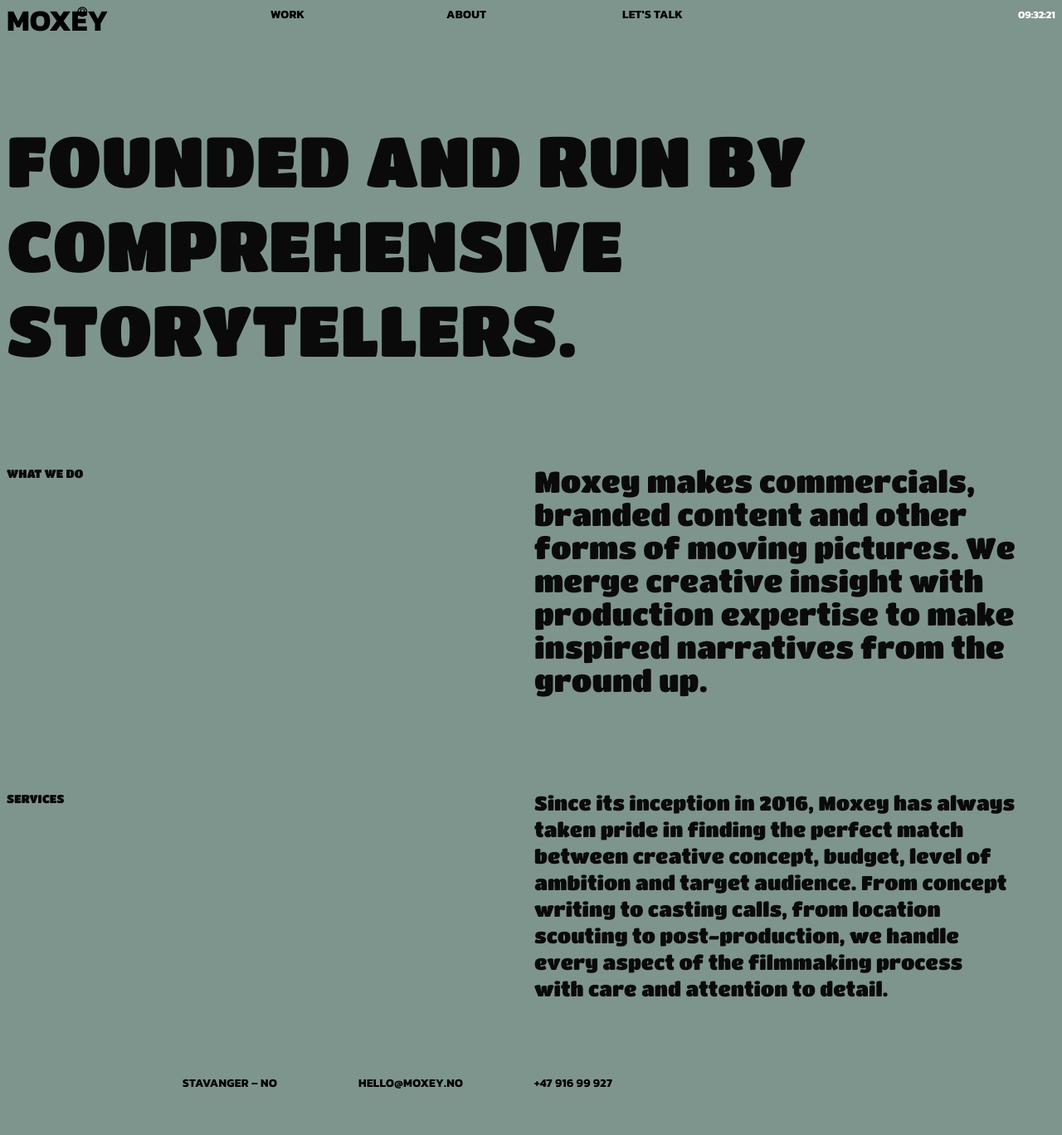
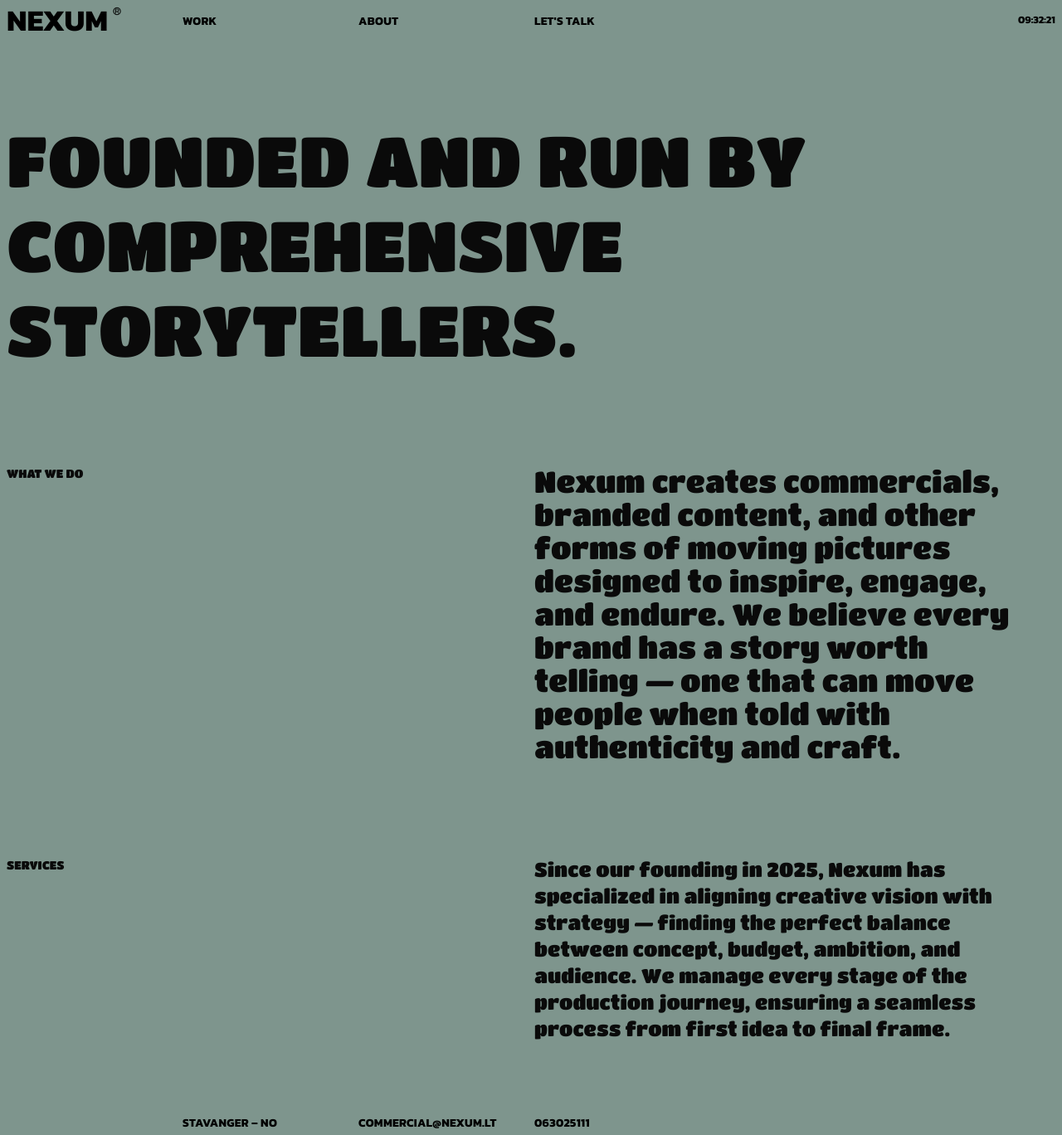
Before and after one commit to PauliusTaraskevicius/commercial-agency, a Next.js app: page /about in a window 1280 px wide. Shown: the whole page at 83% size. Before the commit the page ends 1320 px from the top, so only its background shows below. Built offline with nearby package versions, Linux system fonts and the light colour scheme.

Commit message:
12-Final (bug fixes)

```diff
--- a/src/app/about/page.tsx
+++ b/src/app/about/page.tsx
@@ -23,9 +23,10 @@
       <div className="col-span-12 pt-10 md:col-span-6 md:mr-[7.5%] md:pt-28">
         <div>
           <h2 className="text-4xl">
-            Moxey makes commercials, branded content and other forms of moving
-            pictures. We merge creative insight with production expertise to
-            make inspired narratives from the ground up.
+            Nexum creates commercials, branded content, and other forms of
+            moving pictures designed to inspire, engage, and endure. We believe
+            every brand has a story worth telling — one that can move people
+            when told with authenticity and craft.
           </h2>
         </div>
       </div>
@@ -37,11 +38,11 @@
       <div className="col-span-12 pt-10 md:col-span-6 md:mr-[7.5%] md:pt-28">
         <div>
           <h2 className="text-2xl">
-            Since its inception in 2016, Moxey has always taken pride in finding
-            the perfect match between creative concept, budget, level of
-            ambition and target audience. From concept writing to casting calls,
-            from location scouting to post-production, we handle every aspect of
-            the filmmaking process with care and attention to detail.
+            Since our founding in 2025, Nexum has specialized in aligning
+            creative vision with strategy — finding the perfect balance between
+            concept, budget, ambition, and audience. We manage every stage of
+            the production journey, ensuring a seamless process from first idea
+            to final frame.
           </h2>
         </div>
       </div>
--- a/src/app/lets-talk/page.tsx
+++ b/src/app/lets-talk/page.tsx
@@ -14,8 +14,8 @@
       <div className="col-span-11 py-20 md:py-28">
         <span className="text-5xl sm:text-6xl lg:text-[85px]">
           <h1>
-            WE PROVIDE OUR SEVICES WORLDIWDE. <br />
-            OUR HOME IS STAVANGER, LITHUANIA.
+            WE PROVIDE OUR SEVICES WORLDWIDE. <br />
+            OUR HOME IS KAUNAS, LITHUANIA.
           </h1>
         </span>
       </div>
@@ -23,7 +23,7 @@
         <span>
           <p className="mb-1 text-sm">WHAT WE DO</p>
           <p className="mb-1 cursor-pointer text-3xl transition hover:text-black/60 sm:text-4xl xl:text-6xl">
-            WINCOMM@MOXEY.LT
+            COMMERCIAL@NEXUM.LT
           </p>
           <p className="mb-1 text-sm">LETS TALK</p>
           <p className="cursor-pointer text-3xl transition hover:text-black/60 lg:text-6xl">
--- a/src/app/work/components/views/ListView.tsx
+++ b/src/app/work/components/views/ListView.tsx
@@ -14,12 +14,13 @@
     <div className="relative col-span-12 mt-1 -mb-4 md:-mb-28">
       <div className="is-active top-0 left-0 mt-2 flex flex-col [&.is-changing]:absolute">
         {DUMMY_DATA.map((item) => (
-          <div key={item.id} className="relative mb-4">
+          <Link
+            href={`/work/${item.slug}`}
+            key={item.id}
+            className="relative mb-4"
+          >
             <div className="absolute top-0 left-0 z-10 h-full w-full md:hidden"></div>
-            <Link
-              href={`/work/${item.slug}`}
-              className="group relative block cursor-pointer pb-4 [&>*]:pointer-events-none"
-            >
+            <div className="group relative block cursor-pointer pb-4 [&>*]:pointer-events-none">
               <div className="absolute top-1/2 left-0 z-20 grid h-0 w-full grid-cols-12 gap-x-2 opacity-0 transition-opacity duration-500 md:group-hover:opacity-100">
                 <div className="z-10 col-span-8 col-start-5 aspect-[16/9] -translate-y-1/2 md:col-span-4 md:col-start-5">
                   <VideoCard {...item} autoPlay={true} />
@@ -48,8 +49,8 @@
                   </span>
                 </span>
               </div>
-            </Link>
-          </div>
+            </div>
+          </Link>
         ))}
       </div>
     </div>
--- a/src/components/Footer.tsx
+++ b/src/components/Footer.tsx
@@ -45,7 +45,7 @@
               target=""
             >
               {" "}
-              hello@moxey.no{" "}
+              commercial@nexum.lt{" "}
             </Link>
           </div>
           <div className="col-span-4 max-md:text-right md:col-span-2">
@@ -59,7 +59,7 @@
               target=""
             >
               {" "}
-              +47 916 99 927{" "}
+              063025111{" "}
             </Link>
           </div>
         </div>
--- a/src/components/Header.tsx
+++ b/src/components/Header.tsx
@@ -13,13 +13,15 @@
 
   return (
     <nav className="fixed top-0 left-0 z-[99999] w-full px-2 py-1">
-      <div className="grid grid-cols-12 gap-x-1 md:gap-x-2">
-        {isNotHome && (
-          <div className="max-w-[138px]">
+      <div className="grid grid-cols-12 items-center gap-x-1 md:gap-x-2">
+        {isNotHome ? (
+          <div className="col-span-4 md:col-span-2 md:max-w-[138px]">
             <MainTitleHeader />
           </div>
+        ) : (
+          <div className="col-span-4 pt-1 md:col-span-2" />
         )}
-        <div className="col-span-4 pt-1 md:col-span-2" />
+
         <div className="col-span-3 md:col-span-2">
           <Link
             href="/work"
--- a/src/components/MainTitleHeader.tsx
+++ b/src/components/MainTitleHeader.tsx
@@ -29,19 +29,19 @@
         }}
         className="cursor-pointer"
       >
-        <div className="relative pr-4">
+        <div className="relative inline-block">
           <h1
             className={cn(
-              "text-background top-0 text-2xl font-bold lg:text-4xl",
-              !isHome && "text-black",
+              "text-background text-2xl font-bold lg:text-4xl",
+              mounted && !isHome && "text-black",
             )}
           >
-            MOXEY
+            NEXUM
           </h1>
           <span
             className={cn(
-              "absolute -top-1 right-0 text-sm text-white lg:text-lg",
-              !isHome && "text-black",
+              "absolute top-0 -right-3 text-xs text-white lg:-right-4 lg:text-sm",
+              mounted && !isHome && "text-black",
             )}
           >
             &reg;
--- a/src/components/Timer.tsx
+++ b/src/components/Timer.tsx
@@ -1,10 +1,16 @@
 "use client";
 
+import { cn } from "@/lib/utils";
+import { usePathname } from "next/navigation";
 import { useEffect, useState } from "react";
 
 export const Timer = () => {
   const [time, setTime] = useState(new Date());
   const [isMounted, setIsMounted] = useState<boolean>(false);
+
+  const path = usePathname();
+
+  const isNotHome = path !== "/";
 
   useEffect(() => {
     setIsMounted(true);
@@ -18,7 +24,12 @@
   }
 
   return (
-    <div className="text-background hidden py-1 text-[12.5px] font-bold uppercase lg:block">
+    <div
+      className={cn(
+        "text-background hidden py-1 text-[12.5px] font-bold uppercase lg:block",
+        isNotHome && "text-black",
+      )}
+    >
       {time
         .toLocaleTimeString("en-US", {
           hour: "2-digit",
--- a/src/dummy-data.ts
+++ b/src/dummy-data.ts
@@ -1,56 +1,56 @@
 export const DUMMY_DATA = [
   {
     id: 1,
-    title: "A christmas story",
-    about: "Food banks in Norway",
+    title: "Free your buisiness",
+    about: "Buisiness solutions",
     time: "01:19",
     video: "/videos/hills.mp4",
-    slug: "a-christmas-story",
+    slug: "free-your-business",
     date: "11-04-2025",
   },
   {
     id: 2,
-    title: "Bli for live",
-    about: "Stavanger business region",
+    title: "Endless possibility",
+    about: "Posibilities",
     time: "00:50",
     video: "/videos/driving_desert.mp4",
-    slug: "bli-for-live",
+    slug: "endless-possibility",
     date: "28-03-2025",
   },
   {
     id: 3,
-    title: "Energy to power progress",
-    about: "Shell Norway",
+    title: "Reach unreachable",
+    about: "Sight for new horizons",
     time: "03:31",
     video: "/videos/ocean.mp4",
-    slug: "energy-to-power-progress",
+    slug: "reach-unreachable",
     date: "05-02-2025",
   },
   {
     id: 4,
-    title: "Good energy",
+    title: "Find your clients",
     about: "Easee",
     time: "03:08",
     video: "/videos/vessel.mp4",
-    slug: "good-energy",
+    slug: "find-your-clients",
     date: "01-01-2025",
   },
   {
     id: 5,
-    title: "Free your business",
+    title: "Energy to power progress",
     about: "PIO",
     time: "02:24",
     video: "/videos/wind_energy.mp4",
-    slug: "free-your-business",
+    slug: "energy-to-power-progress",
     date: "01-11-2025",
   },
   {
     id: 6,
-    title: "Bella ciao - netflix",
+    title: "Connect with people",
     about: "Altibox",
     time: "04:11",
     video: "/videos/waves.mp4",
-    slug: "bella-ciao-netflix",
+    slug: "connect-with-people",
     date: "14-06-2025",
   },
 ];
```
